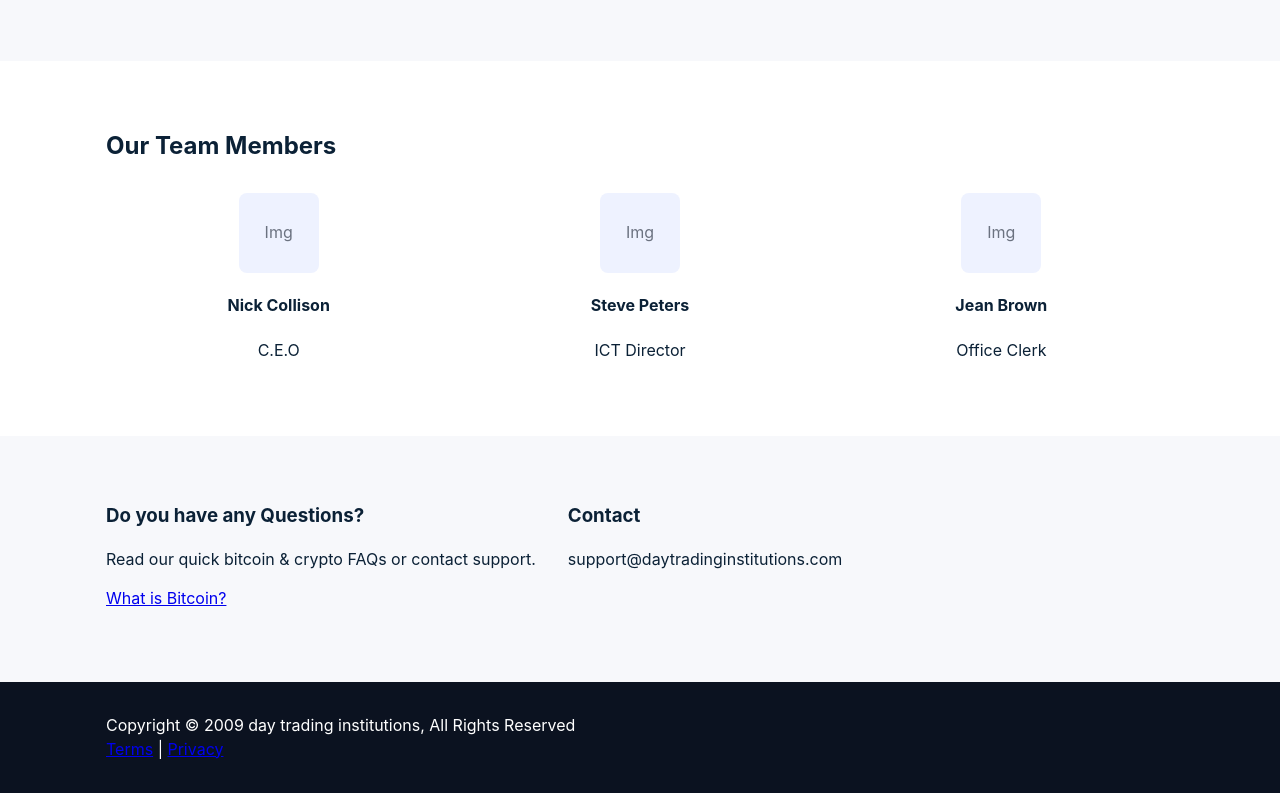
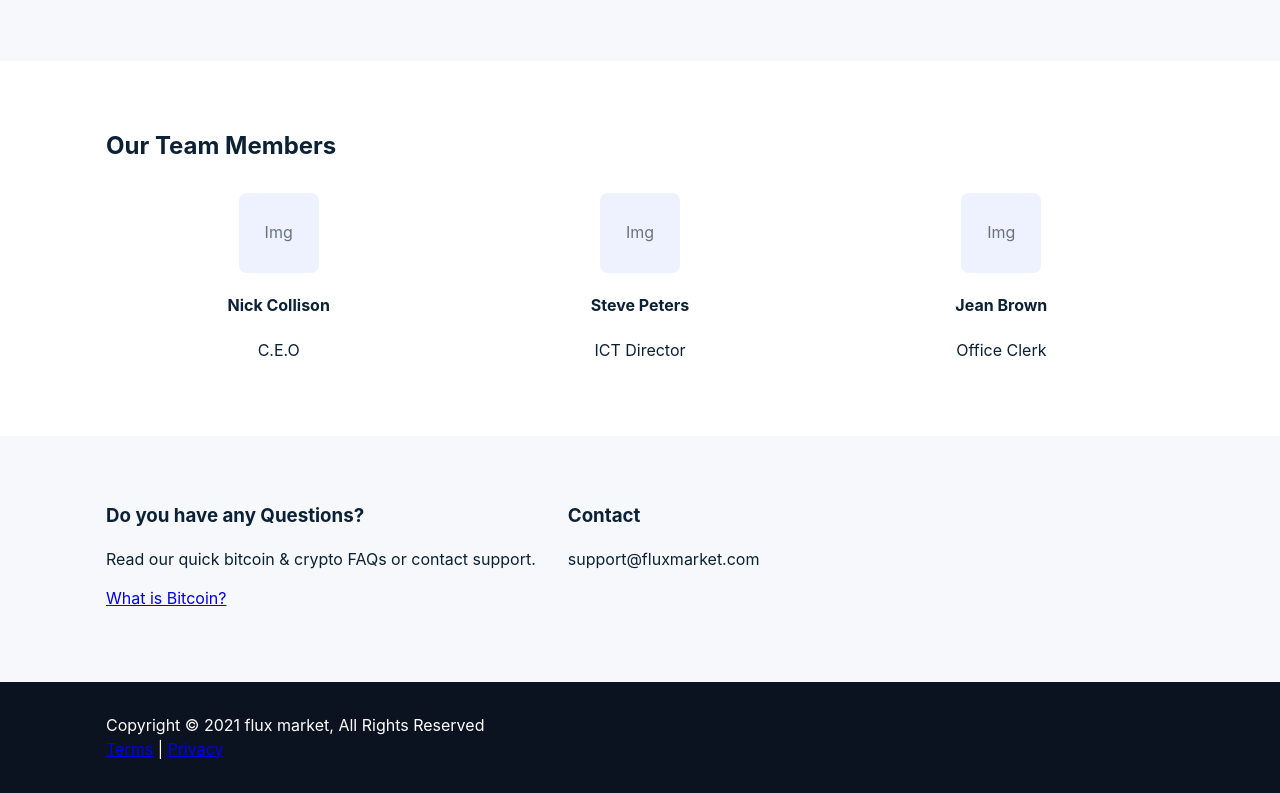
Before and after one commit to fidelisfundz-web/fluxmarket-, a plain HTML site: page index.html in a window 1280 px wide. Shown: the part 1091-1884 px from the top of the page. Drawn offline with Linux system fonts and the light colour scheme.

Commit message:
Update index.html

```diff
--- a/index.html
+++ b/index.html
@@ -3,13 +3,13 @@
 <head>
   <meta charset="utf-8" />
   <meta name="viewport" content="width=device-width,initial-scale=1" />
-  <title>Day Trading Institutions — Clone</title>
+  <title>flux market — Clone</title>
   <link rel="stylesheet" href="styles.css" />
 </head>
 <body>
   <header class="site-header">
     <div class="container header-inner">
-      <div class="logo">day trading institutions</div>
+      <div class="logo">flux market</div>
       <nav class="nav">
         <a href="#">Home</a>
         <a href="#">About</a>
@@ -120,7 +120,7 @@
         </div>
         <aside>
           <h3>Contact</h3>
-          <p>support@daytradinginstitutions.com</p>
+          <p>support@fluxmarket.com</p>
         </aside>
       </div>
     </section>
@@ -128,7 +128,7 @@
 
   <footer class="site-footer">
     <div class="container">
-      <p>Copyright © 2009 day trading institutions, All Rights Reserved</p>
+      <p>Copyright © 2021 flux market, All Rights Reserved</p>
       <nav class="footer-links">
         <a href="#">Terms</a> | <a href="#">Privacy</a>
       </nav>
```
